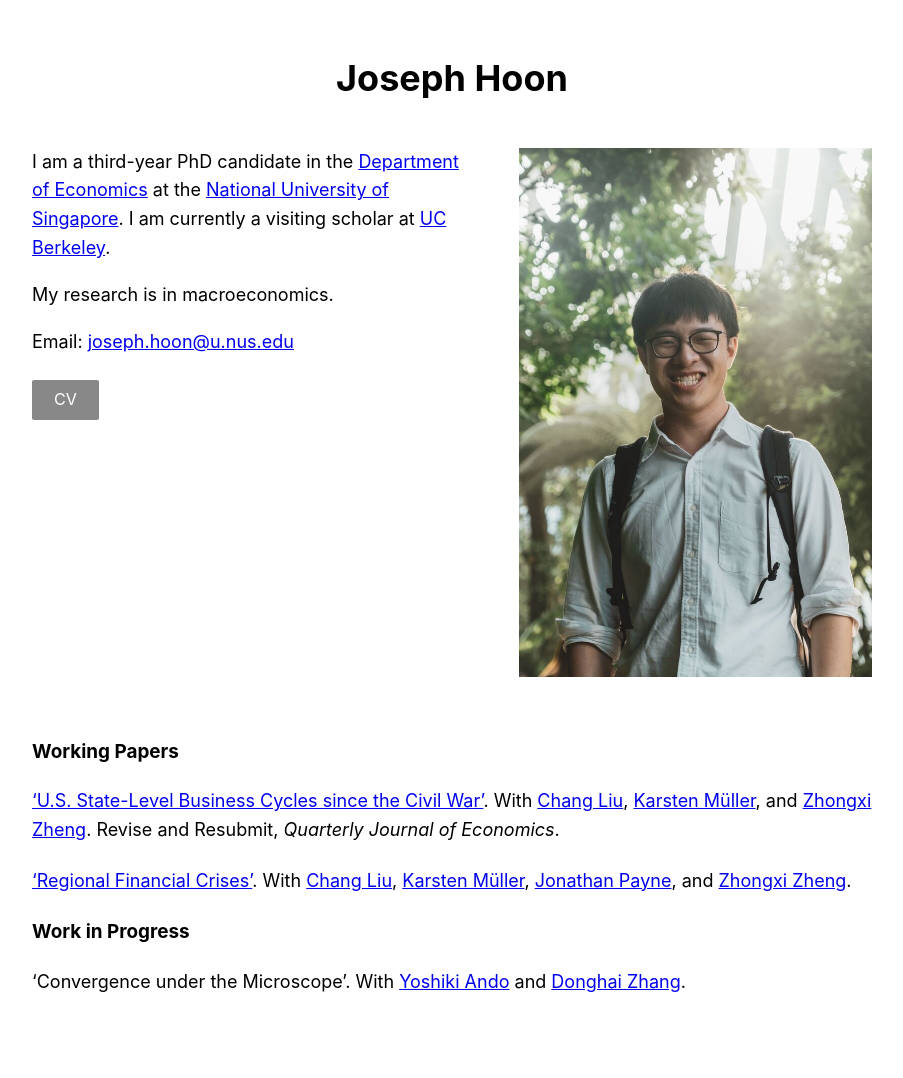
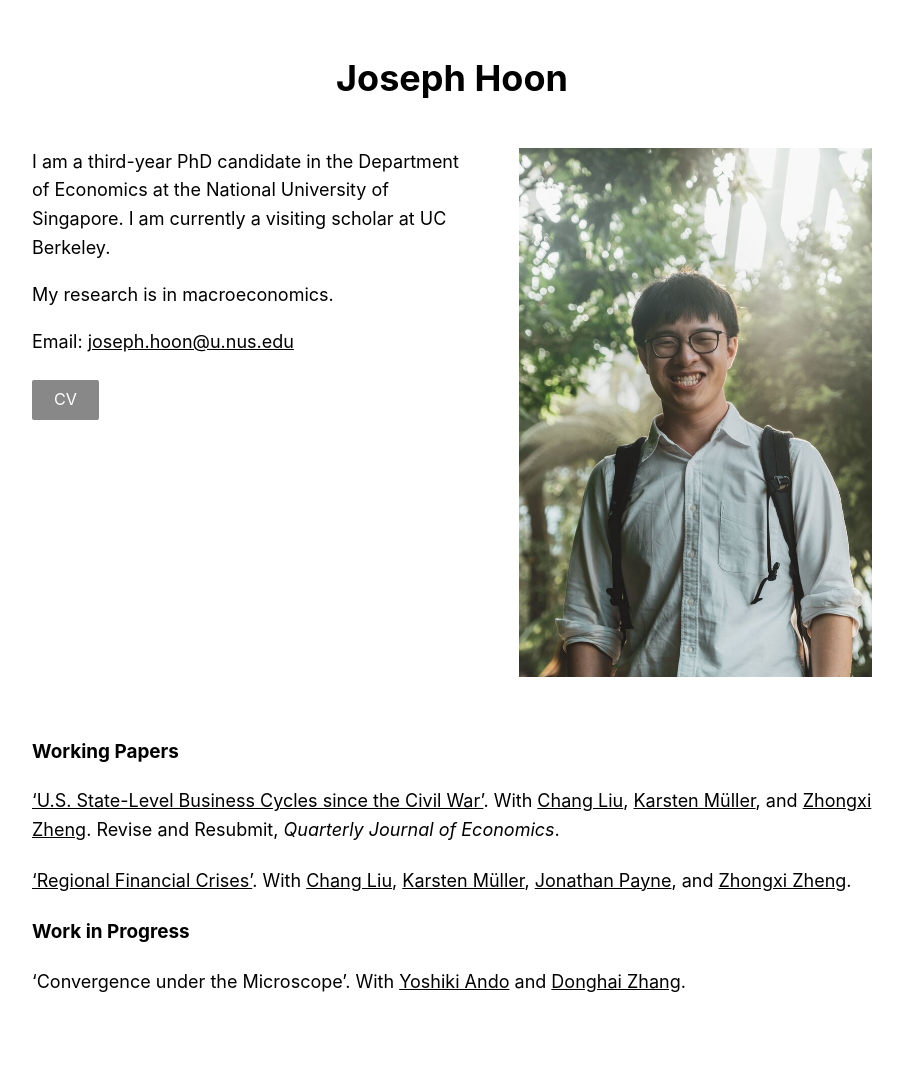
Before and after one commit to josephhoon/josephhoon.github.io, a Jekyll site: the page built from index.html, in a window 1280 px wide. Shown: the whole page, without its empty margins (188-1091 px from the left). Built offline with Jekyll 4.4.1, drawn with Linux system fonts in a browser that asks for light colours.

Commit message:
Make all links black; remove hyperlinks from bio paragraph

```diff
--- a/assets/css/style.css
+++ b/assets/css/style.css
@@ -83,6 +83,15 @@ h2 {
   line-height: 1.6;
 }
 
+/* ── Links ── */
+a {
+  color: #000;
+}
+
+a:visited {
+  color: #000;
+}
+
 /* ── Mobile ── */
 @media (max-width: 620px) {
   .bio-section {
--- a/index.html
+++ b/index.html
@@ -8,11 +8,11 @@ layout: default
   <div class="bio-left">
     <p>
       I am a third-year PhD candidate in the
-      <a href="https://fass.nus.edu.sg/ecs/">Department of Economics</a>
+      Department of Economics
       at the
-      <a href="https://nus.edu.sg">National University of Singapore</a>.
+      National University of Singapore.
       I am currently a visiting scholar at
-      <a href="https://econ.berkeley.edu/">UC Berkeley</a>.
+      UC Berkeley.
     </p>
 
     <p>My research is in macroeconomics.</p>
```
